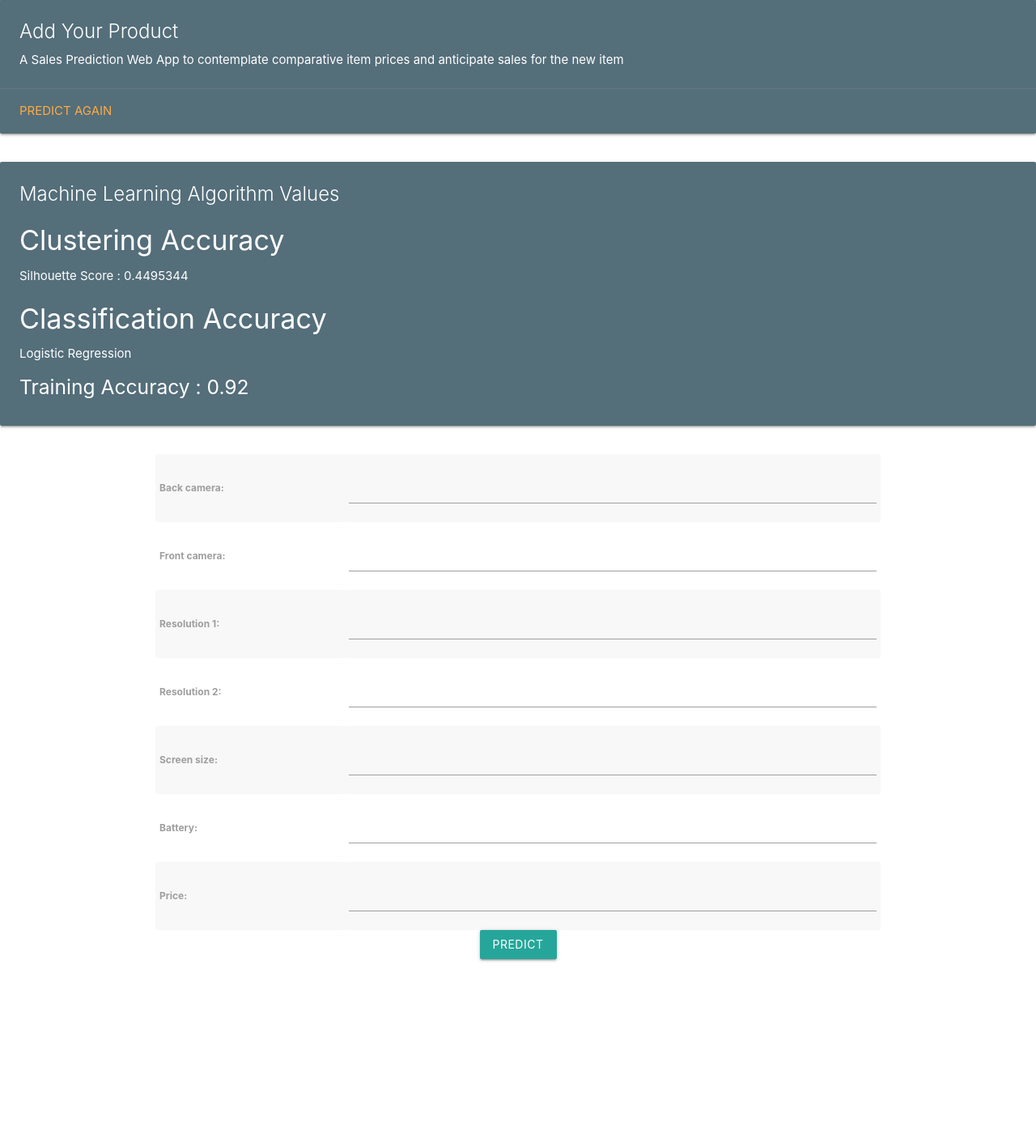
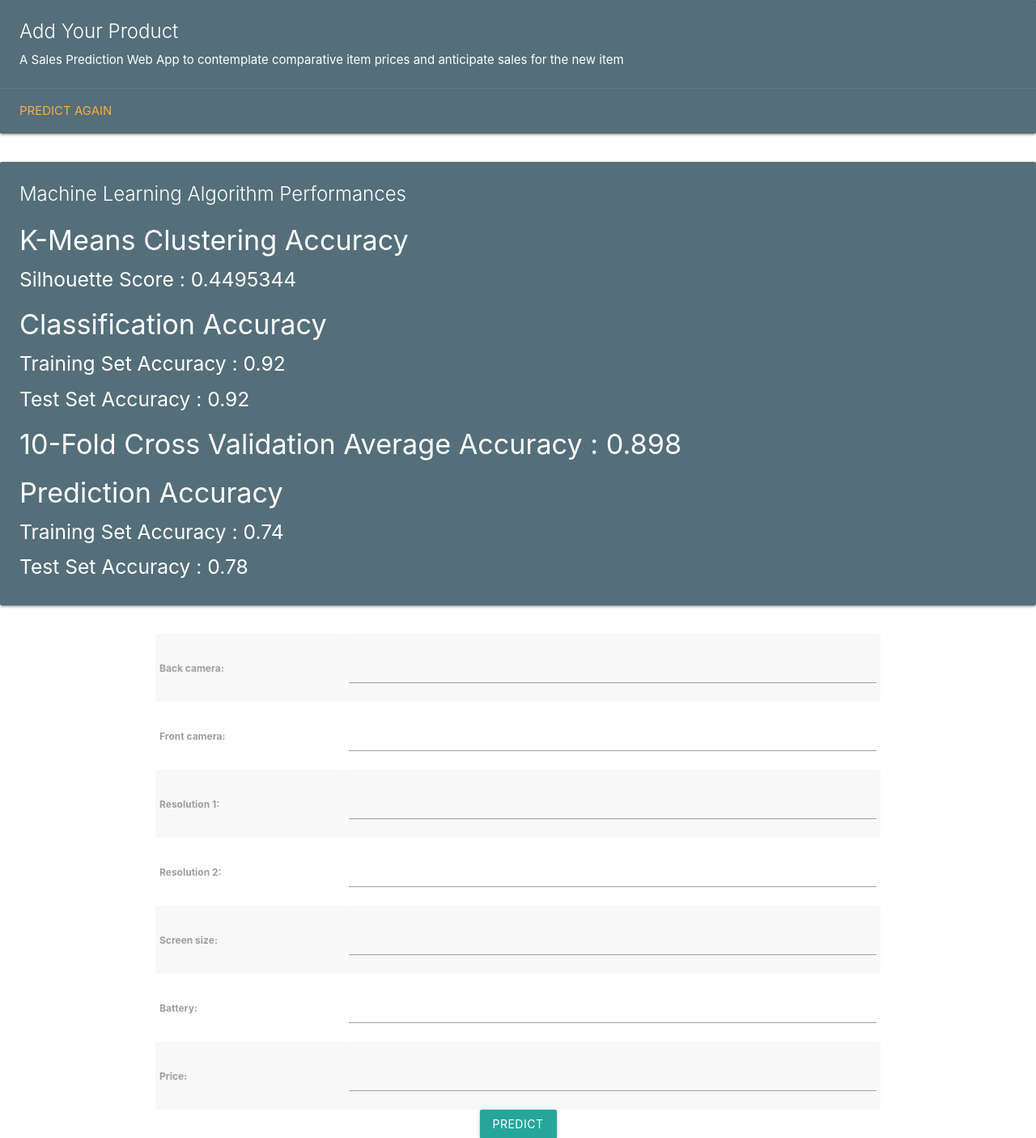
Before and after one commit to rshrc/sales-forecast-ml, a Django app: page / in a window 1280 px wide. Shown: the part 158-1564 px from the top of the page at 81% size. Before the commit the page ends 1346 px from the top, so only its background shows below. Run offline with Django 3.2, Linux system fonts and the light colour scheme; parts of the project's set-up code (start-up, migrations or seed data) failed here and were passed over.

Commit message:
Code Completion and Finalization

```diff
--- a/ml_code/clustering/server_predictor.py
+++ b/ml_code/clustering/server_predictor.py
@@ -15,4 +15,6 @@ def get_prediction(back_camera, front_camera, resolution_1, resolution_2, screen
                    ):
     y_pred = logreg.predict([[back_camera, front_camera, resolution_1, resolution_2, screen_size, battery,
                             price]])
-    return y_pred
+    predicted_sales = lreg.predict([[back_camera, front_camera, resolution_1, resolution_2, screen_size, battery,
+                            price]])
+    return y_pred, predicted_sales
--- a/predict/templates/predict/add_product.html
+++ b/predict/templates/predict/add_product.html
@@ -23,14 +23,12 @@
 <div class="site-wrapper" style="margin-top:75px;">
 
     {% if product_added %}
-
         <div class="row">
             <div class="col s10 m6">
                 <div class="card blue-grey darken-1">
                     <div class="card-content white-text">
-                        <span class="card-title">Prediction</span>
-                        <p>The Value of the Prediction goes here!! </p>
-                        <h3>{{ result }}</h3>
+                        <h3>Cluster Assigned : {{ cluster_assigned }}</h3>
+                        <h3>Predicted Sales : {{ predicted_sales }}</h3>
                     </div>
                     <div class="card-action">
                         <a href="{% url 'product_add' %}">Predict Again</a>
@@ -61,26 +59,26 @@
                 </div>
             </div>
 
-             <div class="row">
+            <div class="row">
                 <div class="col-sm-4">
                     <div class="card blue-grey darken-1">
                         <div class="card-content white-text">
                             <span class="flow-text">
-                                <span class="card-title">Machine Learning Algorithm Values</span>
+                                <span class="card-title">Machine  Learning Algorithm Performances</span>
                             </span>
-                            <p><h4>Clustering Accuracy </h4>
-            <p>Silhouette Score : 0.4495344</p>
-            <h4>Classification Accuracy</h4>
-            <p>Logistic Regression </p>
-            <h5>Training Accuracy : 0.92</h5></p>
+                            <p><h4>K-Means Clustering Accuracy </h4>
+                            <h5>Silhouette Score : 0.4495344</h5>
+                            <h4>Classification Accuracy</h4>
+                            <h5>Training Set Accuracy : 0.92</h5></p>
+                            <h5>Test Set Accuracy : 0.92</h5>
+                            <h4>10-Fold Cross Validation Average Accuracy : 0.898</h4>
+                            <h4>Prediction Accuracy</h4>
+                            <h5>Training Set Accuracy : 0.74</h5></p>
+                            <h5>Test Set Accuracy : 0.78</h5>
                         </div>
                     </div>
                 </div>
             </div>
-
-
-
-
 
 
             <!--<h1 align="center" class='lead-mb-7'>Add your Product</h1> -->
--- a/predict/views.py
+++ b/predict/views.py
@@ -15,10 +15,11 @@ def operate_function(product_detail):
     # pre_release_demand = product_detail.pre_release_demand
     # sales = product_detail.sales
     # quarter = product_detail.quarter
-    prediction = server_predictor.get_prediction(back_camera, front_camera, resolution_1, resolution_2, screen_size,
-                                                 battery, price,
-                                                 )
-    return prediction[0]
+    cluster_assigned, predicted_sales = server_predictor.get_prediction(back_camera, front_camera, resolution_1,
+                                                                        resolution_2, screen_size,
+                                                                        battery, price,
+                                                                        )
+    return cluster_assigned[0], predicted_sales[0]
 
 
 def product_describe_view(request):
@@ -26,18 +27,20 @@ def product_describe_view(request):
     View to take the data from the user and process year
     """
     product_added = False
-    result = 0
+    cluster_assigned = 0
+    predicted_sales = 0
     if request.method == 'POST':
         product_form = ProductForm(data=request.POST)
         if product_form.is_valid():
             product_detail = product_form.save()
             product_added = True
             print(product_detail)
-            result = operate_function(product_detail)
+            cluster_assigned, predicted_sales = operate_function(product_detail)
             product_detail.save()
     # Not a HTTP POST, so we render our form using two ModelForm instances.
     # These forms will be blank, ready for user input.
     else:
         product_form = ProductForm()
     return render(request, 'predict/add_product.html',
-                  {'product_form': product_form, 'product_added': product_added, 'result': result})
+                  {'product_form': product_form, 'product_added': product_added, 'cluster_assigned': cluster_assigned,
+                   'predicted_sales': predicted_sales})
```
